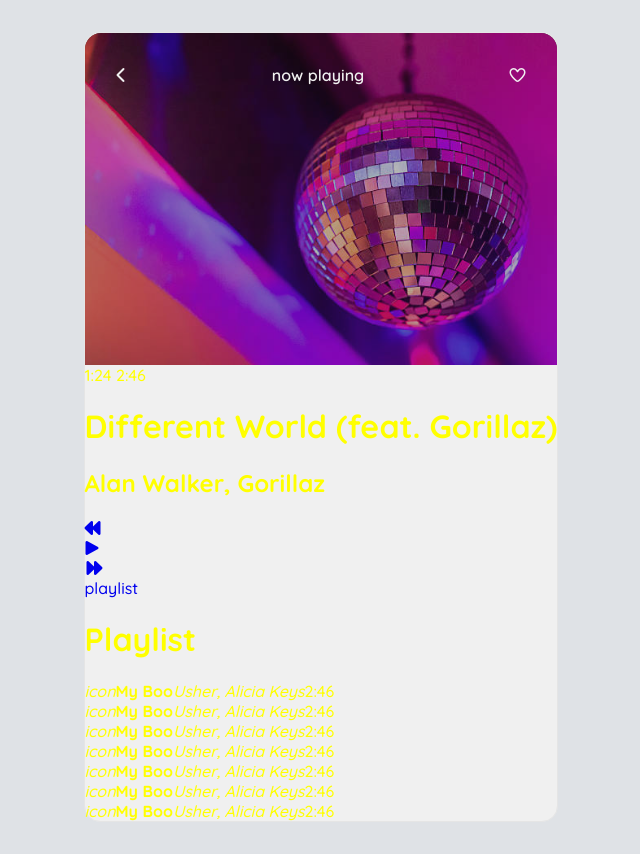
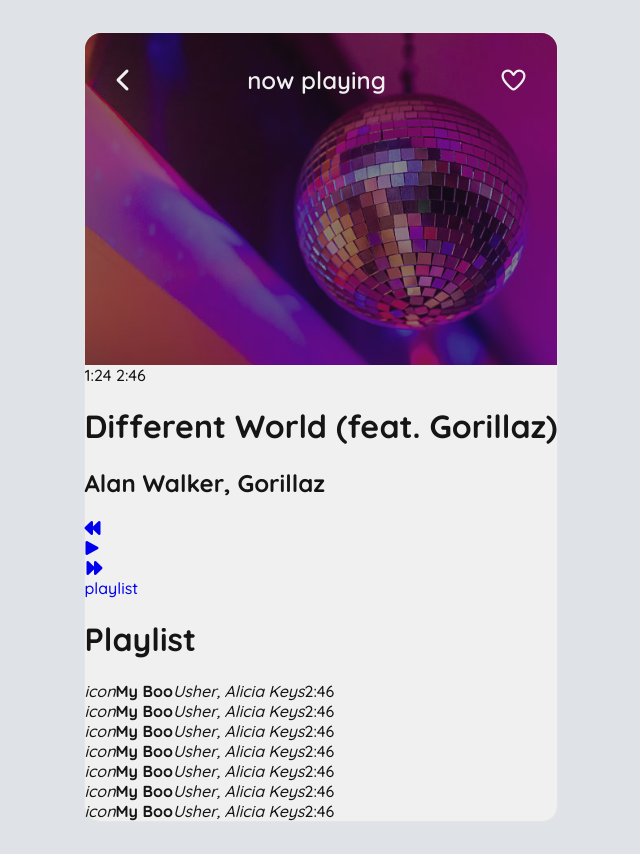
Before and after one commit to joseolinda/myPlayer, a website: page index.html in a window 1280 px wide. Shown: the whole page, without its empty margins (319-959 px from the left). Drawn offline with nearby package versions, Linux system fonts and the light colour scheme; files that its build step writes are made by us from their sources; some icons are missing.

Commit message:
Estilização do header

```diff
--- a/src/scss/global.scss
+++ b/src/scss/global.scss
@@ -17,6 +17,7 @@
     font-family: 'Quicksand', sans-serif;
     color: #000;
     background: #DFE2E6;
+    font-size: 16px;
 }
 
 #container-app-player {
--- a/src/scss/player.scss
+++ b/src/scss/player.scss
@@ -54,7 +54,7 @@
     left: 0;
     border-top-left-radius: var(--inner-gap);
     border-top-right-radius: var(--inner-gap);
-    opacity: 0.7;
+    opacity: 0.5;
     z-index: 1;
 }
 
@@ -68,22 +68,22 @@
     display: flex;
     direction: row;
     justify-content: space-between;
+    align-items: center;
 }
 
 .myplayer-app .navigation li {
     display: inline-block;
+    color: #F0F0F0;
 }
 
 .myplayer-app .navigation li a {
     display: block;
     color: #F0F0F0;
-    cursor: default;
+    font-size: 1.5rem;
 }
 
-.myplayer-app .navigation li a .fa:hover {
-    display: block;
+.myplayer-app .navigation li a:hover {
     color: #ffffff;
-    cursor: pointer;
 }
 
 
@@ -111,6 +111,6 @@
 }
 @media screen and (min-width: 1216px) {
     body {
-        color: yellow;
+        color: #151515;
     }
 }
```
